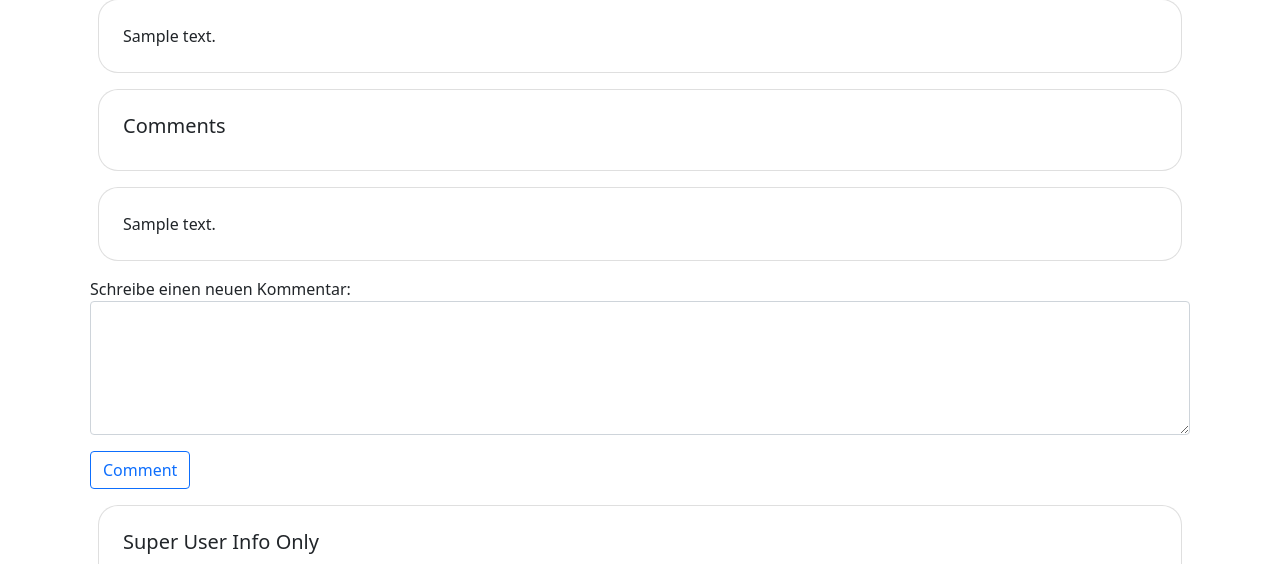
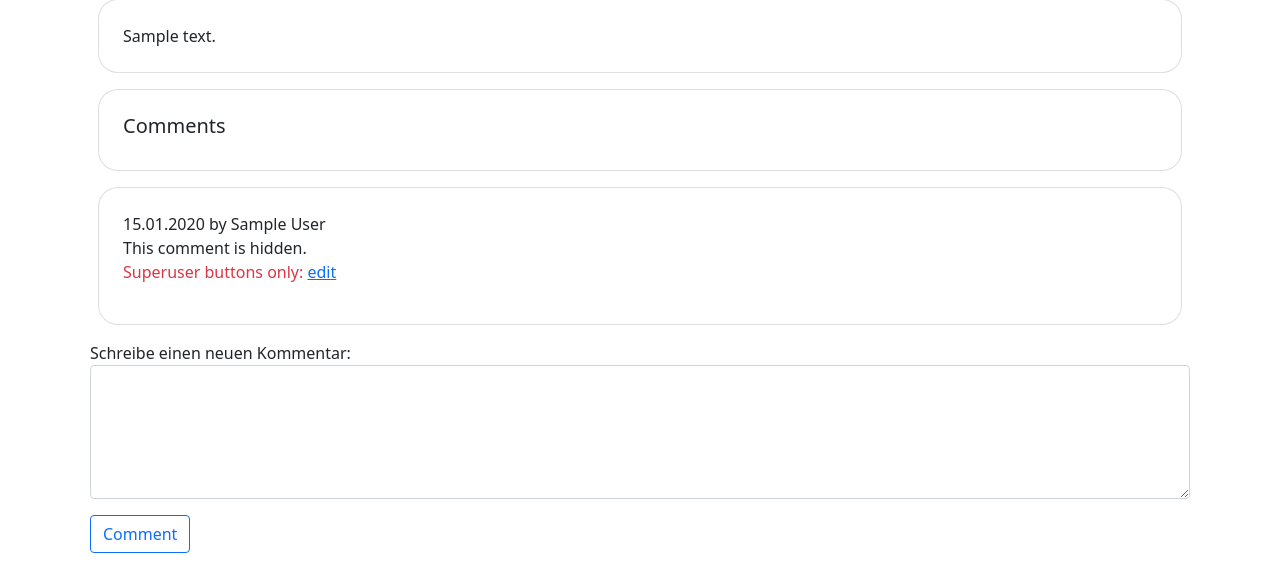
Before and after one commit to eliujulian/djangoblogdemo, a Django app: a page that uses templates/blog/article-detail.html in a window 1280 px wide. Shown: the part 205-769 px from the top of the page. Run offline with Django 3.2, Linux system fonts and the light colour scheme; a user stored in the database is signed in; tables that the repository leaves empty hold one stand-in row (values such as "Sample post").

Commit message:
updated comment section. hidden can not be read anymore. superuser button.

```diff
--- a/templates/blog/article-detail.html
+++ b/templates/blog/article-detail.html
@@ -22,7 +22,19 @@
 
         {% for comment in object.blogcomment_set.all %}
             <div class="card p-4 m-3" style="border-radius: 20px">
-                {{ comment }}
+                <div>{{ comment.timestamp_created|date:"d.m.Y" }} by {{ comment.created_by }}</div>
+                {% if comment.hide %}
+                    This comment is hidden.
+                {% else %}
+                    {{ comment|linebreaks }}
+                {% endif %}
+
+                {% if user.is_superuser %}
+                <p class="text-danger">
+                    Superuser buttons only:
+                    <a href="{% url 'blog-comment-update' comment.id_slug %}">edit</a>
+                </p>
+                {% endif %}
             </div>
         {% endfor %}
 
```
